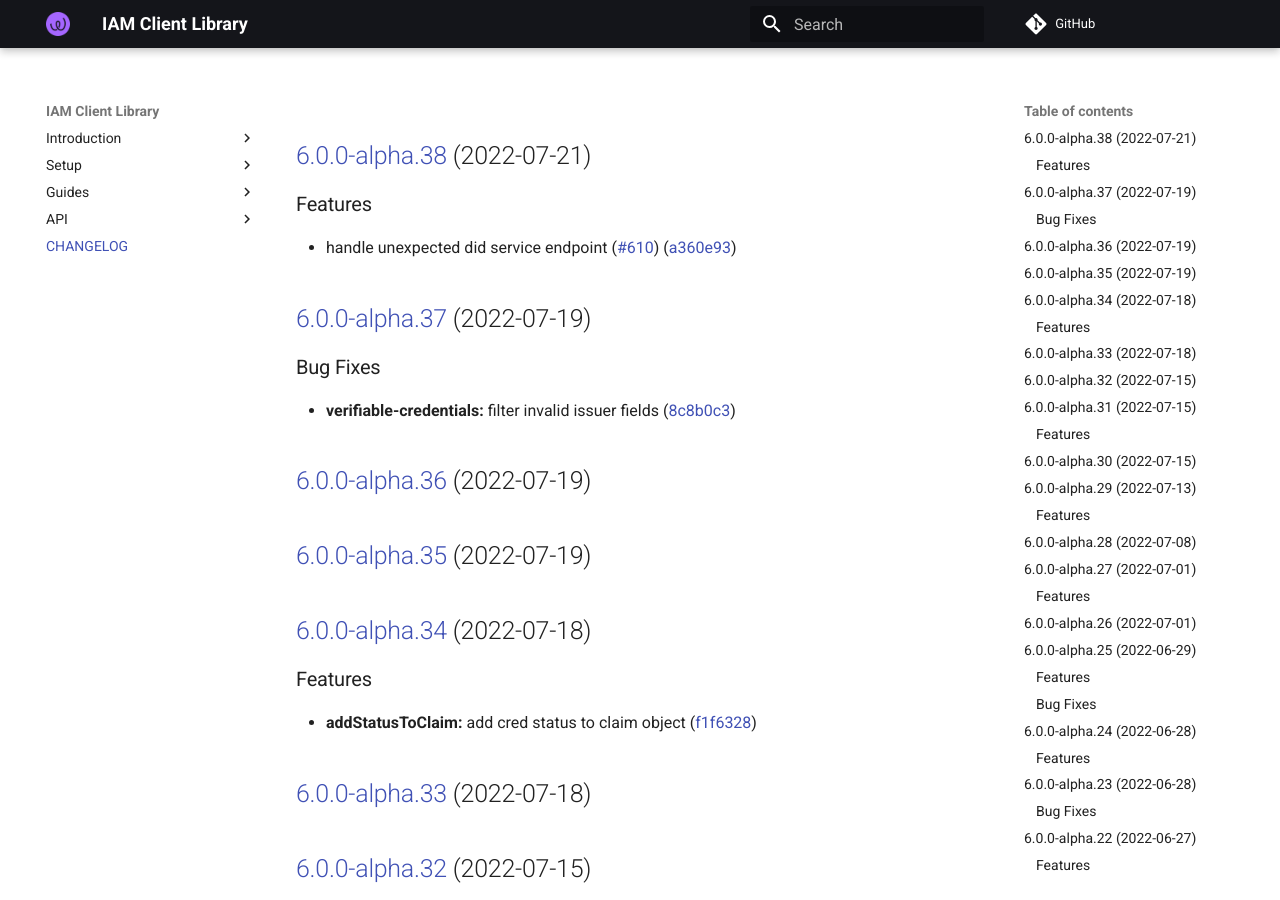
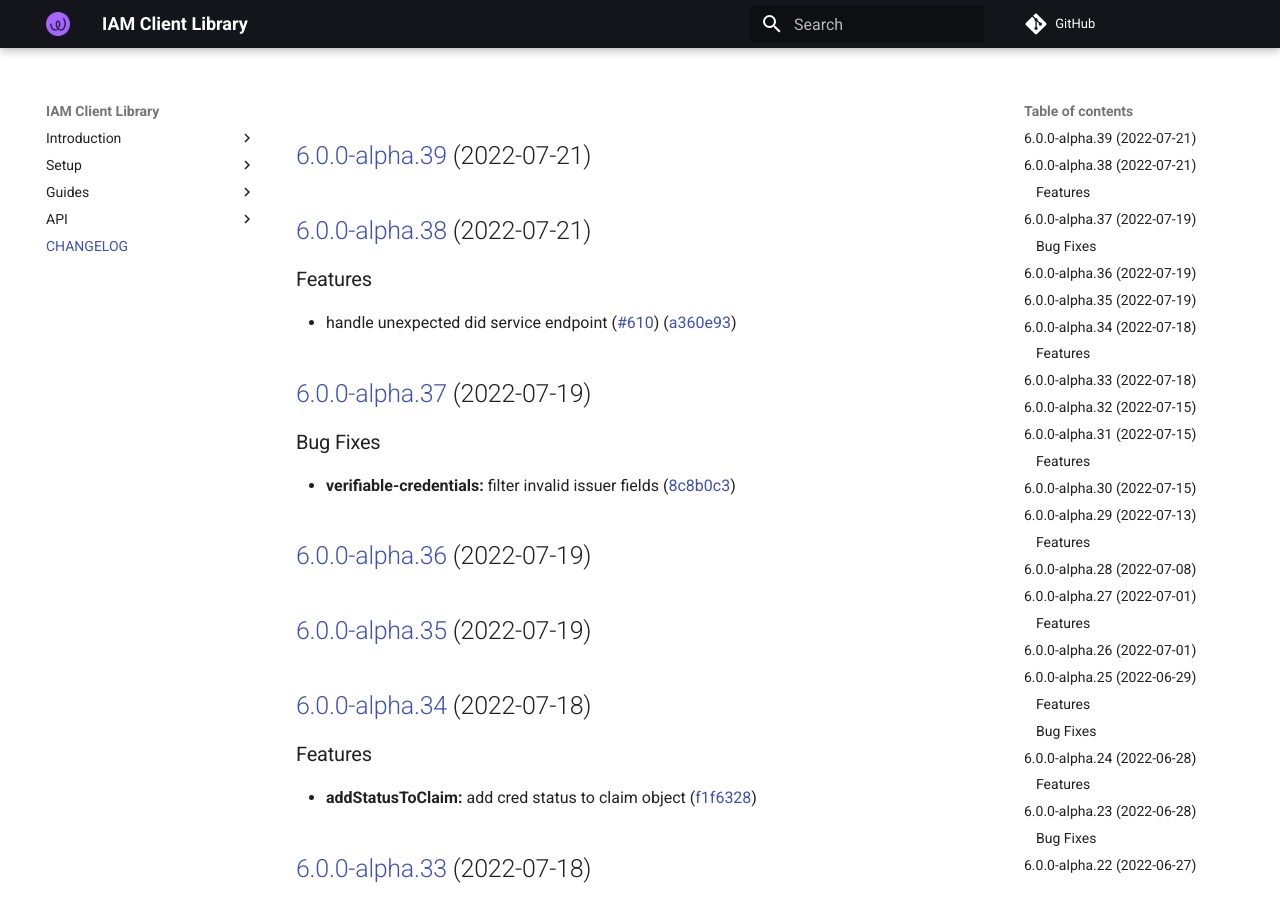
Before and after one commit to energywebfoundation/iam-client-lib, an MkDocs documentation site: the page built from docs/CHANGELOG.md, in a window 1280 px wide and 900 px high. Built offline with MkDocs 1.6.1 and Material for MkDocs 9.7.7, drawn with Linux system fonts in a browser that asks for light colours; comment, search, counter and statistics services are not loaded.

Commit message:
chore(release): 6.0.0-alpha.39 [skip ci]
## [6.0.0-alpha.39](https://github.com/energywebfoundation/iam-client-lib/compare/v6.0.0-alpha.38...v6.0.0-alpha.39) (2022-07-21)

```diff
--- a/docs/CHANGELOG.md
+++ b/docs/CHANGELOG.md
@@ -1,3 +1,5 @@
+## [6.0.0-alpha.39](https://github.com/energywebfoundation/iam-client-lib/compare/v6.0.0-alpha.38...v6.0.0-alpha.39) (2022-07-21)
+
 ## [6.0.0-alpha.38](https://github.com/energywebfoundation/iam-client-lib/compare/v6.0.0-alpha.37...v6.0.0-alpha.38) (2022-07-21)
 
 
--- a/package.json
+++ b/package.json
@@ -1,6 +1,6 @@
 {
   "name": "iam-client-lib",
-  "version": "6.0.0-alpha.38",
+  "version": "6.0.0-alpha.39",
   "description": "Library for Decentralized Identity and Access Management",
   "main": "dist/index.js",
   "module": "dist/index.esm.js",
```
